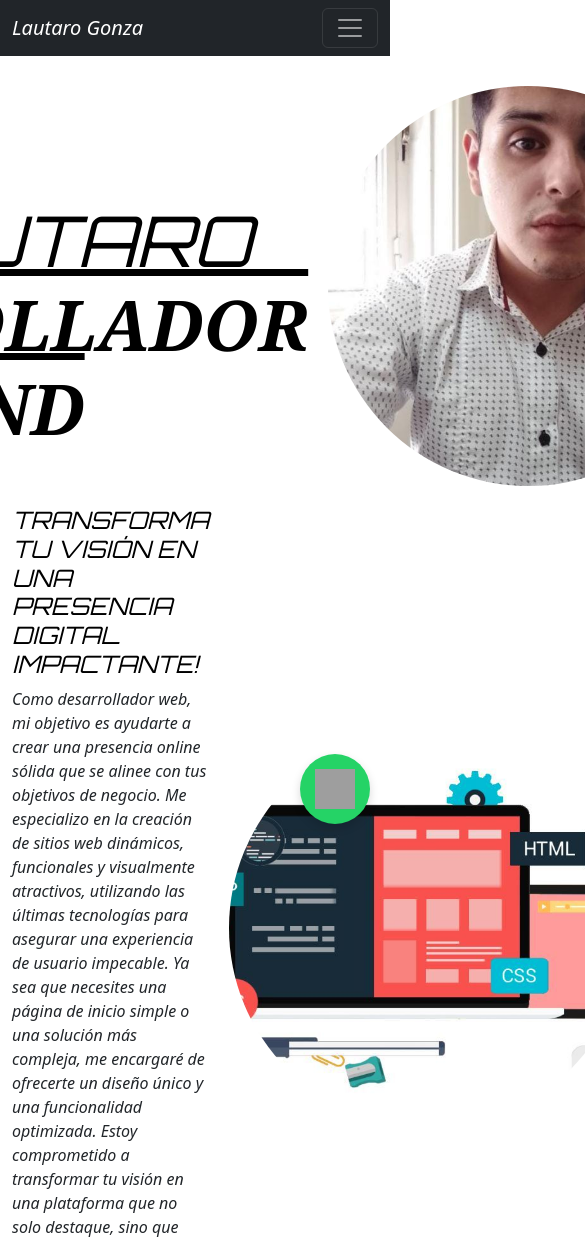
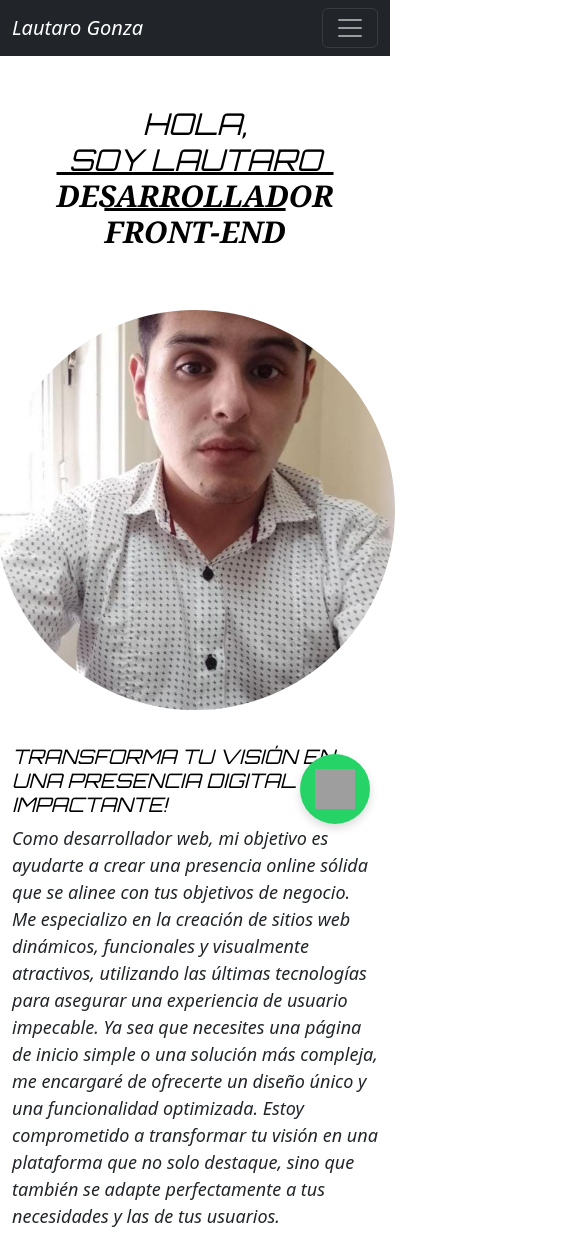
Before and after one commit to lautarognz/portafolio-lautaro, a plain HTML site: page index.html in a window 390 px wide. Shown: the top 1237 px of the page, 585 px wide, since content can reach past the window. Drawn offline with nearby package versions, Linux system fonts and the light colour scheme; grey boxes are pictures that could not be loaded.

Commit message:
agregados los medias queries

```diff
--- a/css/style.css
+++ b/css/style.css
@@ -25,7 +25,7 @@ footer {
 
 .subtitulos {
     font-family: 'Orbitron', sans-serif;
-    font-size: 24px;
+    font-size: 35px;
     font-weight: 400;
     text-transform: uppercase;
     color: #000000;
@@ -50,6 +50,10 @@ footer {
 .texto {
     flex: 1;
     text-align: left;
+}
+
+.texto p {
+    font-size: 20px;
 }
 
 .imagenes {
@@ -354,3 +358,71 @@ strong {
 nav.navbar {
     font-size: 20px;
 }
+
+@media (max-width: 768px) {
+    .lautaro-gonza {
+        display: flex;
+        flex-direction: column;
+        align-items: center;
+        text-align: center;
+    }
+
+    .lautaro-gonza .titulo-principal {
+        font-size: 30px;
+        margin: 20px 0;
+    }
+
+    .lautaro-gonza .foto-de-perfil {
+        width: 70%;
+        max-width: 200px;
+        height: auto;
+        margin-top: 20px;
+        display: flex;
+        justify-content: center;
+        align-items: center;
+
+    }
+
+    .container {
+        flex-direction: column;
+        padding: 15px;
+    }
+
+    .texto-imagen {
+        flex-direction: column;
+        align-items: center;
+        margin-bottom: 20px;
+    }
+
+    .texto {
+        width: 100%;
+        margin-bottom: 15px;
+    }
+
+    .imagenes {
+        width: 100%;
+        text-align: center;
+    }
+
+    .texto h2.subtitulos {
+        font-size: 20px;
+    }
+
+    .texto p {
+        font-size: 18px;
+    }
+
+    .imagenes img {
+        width: 100%;
+        max-width: 400px;
+        height: auto;
+    }
+
+    .servicios h2 {
+        font-size: 40px;
+    }
+
+    .titulo-portafolio {
+        font-size: 40px;
+    }
+}
```
